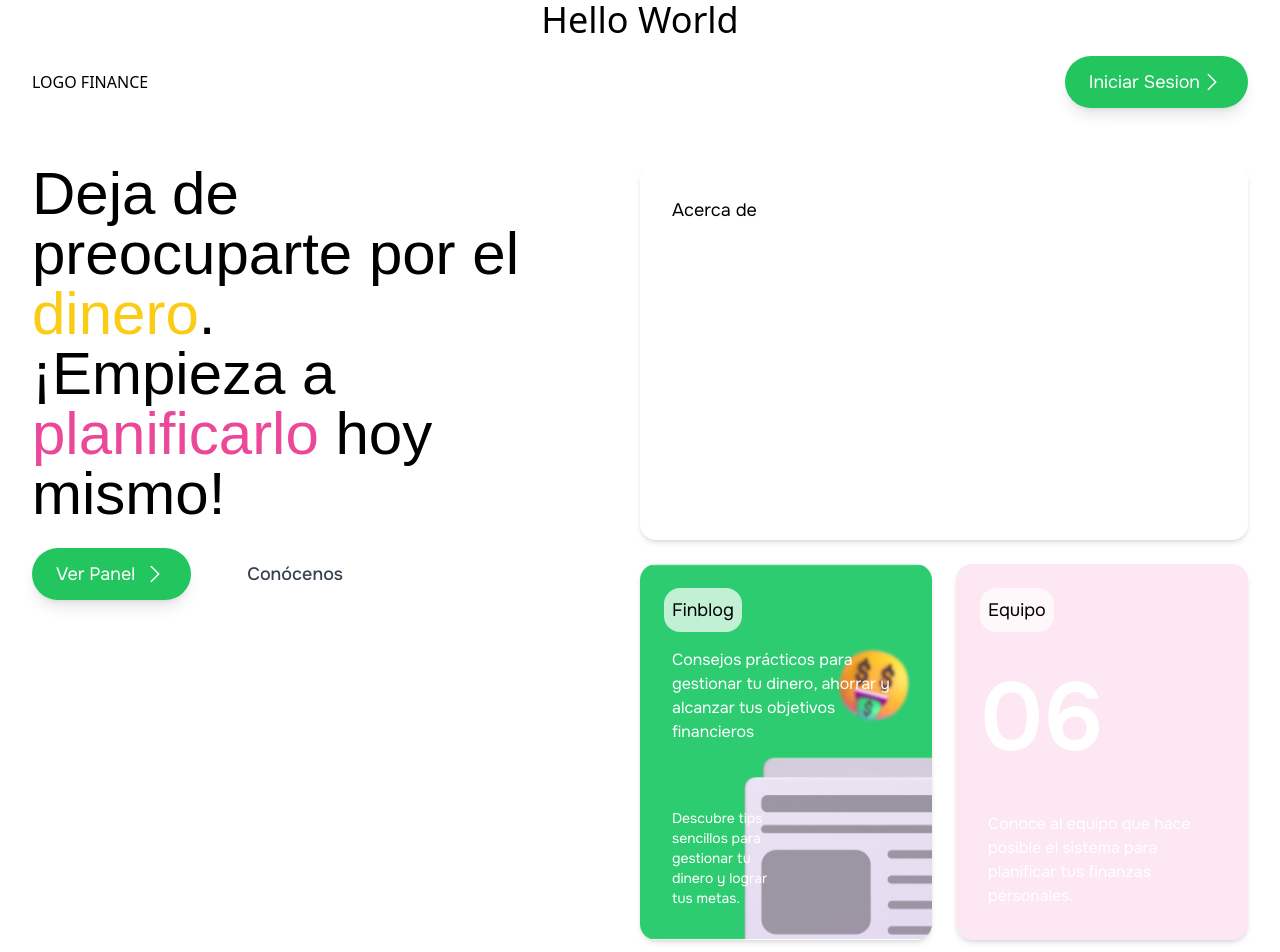
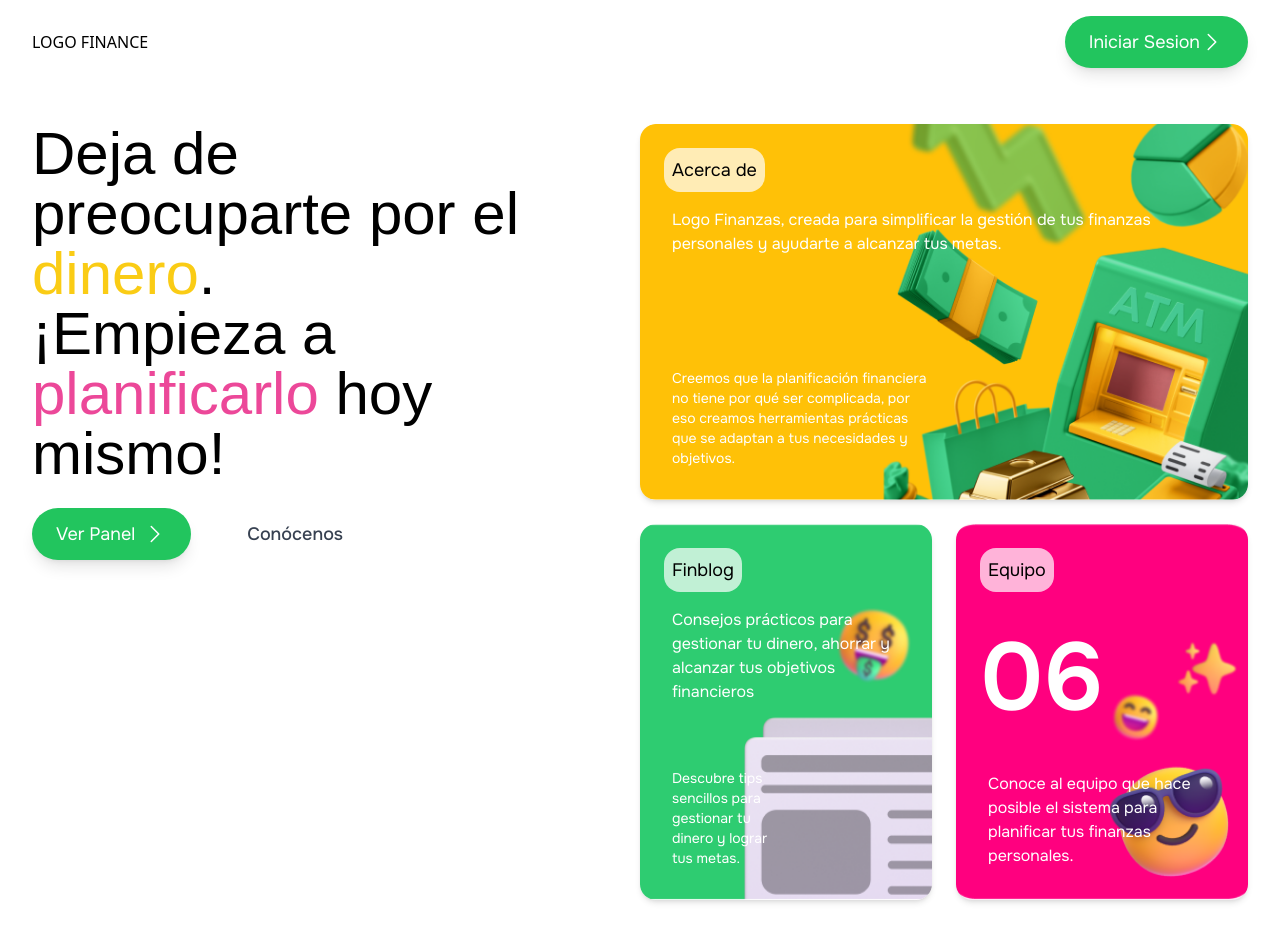
Before and after one commit to No-Country-simulation/c23-68-webapp, a React (Vite) app in the folder Frontend/: page / in a window 1280 px wide. Shown: the top 952 px of the page. Built offline with nearby package versions, Linux system fonts and the light colour scheme; a web font is replaced by a local one.

Commit message:
Fix bg names and delete hello word

```diff
--- a/Frontend/src/App.jsx
+++ b/Frontend/src/App.jsx
@@ -16,7 +16,7 @@ function App() {
 
   return (
     <>
-      <h1 className='text-4xl text-center'>Hello World</h1>
+
       <Home />
       {/* <div className='flex flex-col items-center justify-center h-screen gap-4'>
         <h1 className='text-xl text-red-600'> Testing de modales</h1>
--- a/Frontend/src/styles/Home.css
+++ b/Frontend/src/styles/Home.css
@@ -1,11 +1,11 @@
-.acerca-bg {
-    background-image: url('../assets/images/acerca.png');
+.about-bg {
+    background-image: url('../assets/images/about.png');
   }
 
   .finblog-bg {
     background-image: url('../assets/images/finblog.png');
   }
 
-  .equipo-bg {
-    background-image: url('../assets/images/equipo.png');
+  .team-bg {
+    background-image: url('../assets/images/team.png');
   }
```
